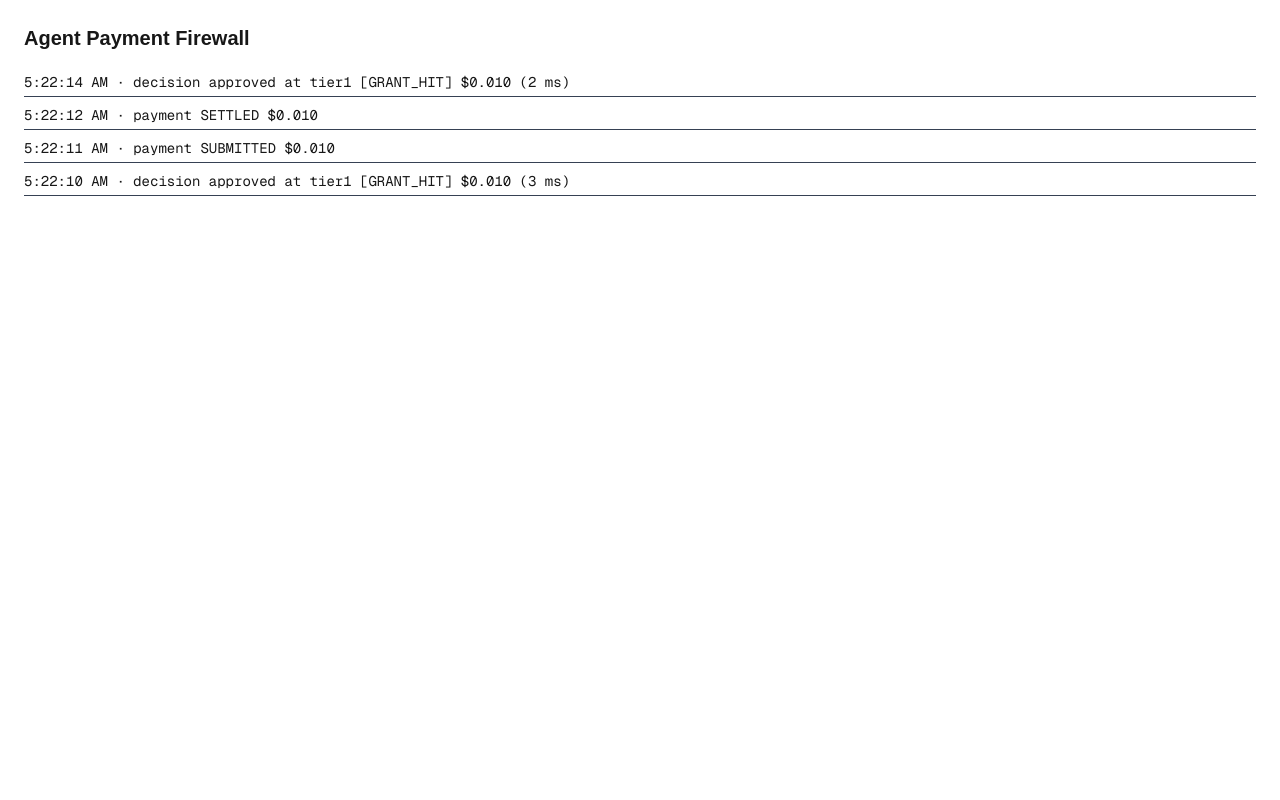
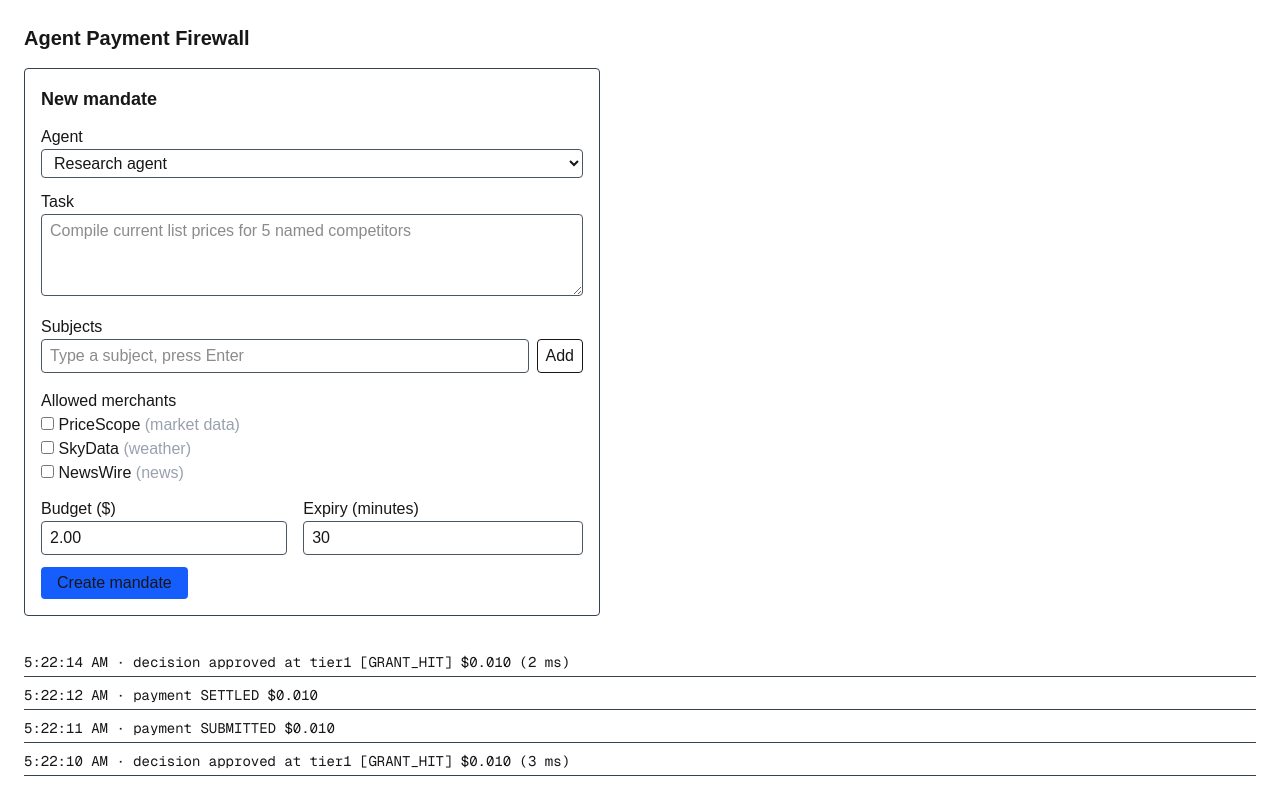
Before and after one commit to raijin-hacks/raijin-gateway, a Next.js app in the folder apps/dashboard/: page / in a window 1280 px wide. Built offline with nearby package versions, Linux system fonts and the light colour scheme.

Commit message:
Add mandate form

```diff
--- a/apps/dashboard/app/mandate-form.tsx
+++ b/apps/dashboard/app/mandate-form.tsx
@@ -0,0 +1,134 @@
+"use client";
+
+import { useEffect, useState } from "react";
+import { dollarsToAtomic } from "../lib/money";
+
+type Agent = { id: string; name: string };
+type Merchant = { id: string; name: string; category: string };
+
+export default function MandateForm() {
+  // Options loaded from our API routes
+  const [agents, setAgents] = useState<Agent[]>([]);
+  const [merchants, setMerchants] = useState<Merchant[]>([]);
+
+  // What the human types
+  const [agentId, setAgentId] = useState("");
+  const [task, setTask] = useState("");
+  const [subjects, setSubjects] = useState<string[]>([]);
+  const [subjectInput, setSubjectInput] = useState("");
+  const [merchantIds, setMerchantIds] = useState<string[]>([]);
+  const [budgetDollars, setBudgetDollars] = useState("2.00");
+  const [expiryMinutes, setExpiryMinutes] = useState("30");
+
+  const [error, setError] = useState("");
+  const [result, setResult] = useState<unknown>(null);
+
+  // Load agents and merchants once when the form appears
+  useEffect(() => {
+    fetch("/api/agents").then((r) => r.json()).then((list: Agent[]) => {
+      setAgents(list);
+      if (list.length > 0) setAgentId(list[0].id);
+    });
+    fetch("/api/catalog").then((r) => r.json()).then((c) => setMerchants(c.merchants));
+  }, []);
+
+  function addSubject() {
+    const s = subjectInput.trim().toLowerCase(); // gateway normalizes the same way
+    if (s && !subjects.includes(s)) setSubjects([...subjects, s]);
+    setSubjectInput("");
+  }
+
+  function toggleMerchant(id: string) {
+    setMerchantIds(merchantIds.includes(id)
+      ? merchantIds.filter((m) => m !== id)
+      : [...merchantIds, id]);
+  }
+
+  async function submit(e: React.FormEvent) {
+    e.preventDefault(); // stop the browser from reloading the page
+    const budget = Number(budgetDollars);
+    const minutes = Number(expiryMinutes);
+
+    if (!task.trim()) return setError("Enter a task.");
+    if (subjects.length === 0) return setError("Add at least one subject.");
+    if (merchantIds.length === 0) return setError("Select at least one merchant.");
+    if (!(budget > 0)) return setError("Budget must be more than $0.");
+    if (!(minutes > 0)) return setError("Expiry must be more than 0 minutes.");
+    setError("");
+
+    const res = await fetch("/api/mandates", {
+      method: "POST",
+      headers: { "Content-Type": "application/json" },
+      body: JSON.stringify({
+        agent_id: agentId,
+        task: task.trim(),
+        subjects,
+        allowed_merchant_ids: merchantIds,
+        budget: dollarsToAtomic(budget),
+        expires_in_ms: minutes * 60 * 1000,
+      }),
+    });
+    setResult(await res.json());
+  }
+
+  const input = "w-full rounded border border-gray-600 bg-transparent px-2 py-1";
+
+  return (
+    <form onSubmit={submit} className="mb-8 max-w-xl space-y-3 rounded border border-gray-700 p-4">
+      <h2 className="text-lg font-semibold">New mandate</h2>
+
+      <label className="block">Agent
+        <select className={input} value={agentId} onChange={(e) => setAgentId(e.target.value)}>
+          {agents.map((a) => <option key={a.id} value={a.id} className="text-black">{a.name}</option>)}
+        </select>
+      </label>
+
+      <label className="block">Task
+        <textarea className={input} rows={3} value={task} onChange={(e) => setTask(e.target.value)}
+          placeholder="Compile current list prices for 5 named competitors" />
+      </label>
+
+      <div>Subjects
+        <div className="flex gap-2">
+          <input className={input} value={subjectInput} onChange={(e) => setSubjectInput(e.target.value)}
+            onKeyDown={(e) => { if (e.key === "Enter") { e.preventDefault(); addSubject(); } }}
+            placeholder="Type a subject, press Enter" />
+          <button type="button" onClick={addSubject} className="rounded border px-2">Add</button>
+        </div>
+        <div className="mt-1 flex flex-wrap gap-1">
+          {subjects.map((s) => (
+            <button type="button" key={s} onClick={() => setSubjects(subjects.filter((x) => x !== s))}
+              className="rounded bg-gray-700 px-2 text-sm">{s} ✕</button>
+          ))}
+        </div>
+      </div>
+
+      <fieldset>Allowed merchants
+        {merchants.map((m) => (
+          <label key={m.id} className="block">
+            <input type="checkbox" checked={merchantIds.includes(m.id)} onChange={() => toggleMerchant(m.id)} />{" "}
+            {m.name} <span className="text-gray-400">({m.category})</span>
+          </label>
+        ))}
+      </fieldset>
+
+      <div className="flex gap-4">
+        <label>Budget ($)
+          <input className={input} type="number" step="0.01" min="0" value={budgetDollars}
+            onChange={(e) => setBudgetDollars(e.target.value)} />
+        </label>
+        <label>Expiry (minutes)
+          <input className={input} type="number" min="1" value={expiryMinutes}
+            onChange={(e) => setExpiryMinutes(e.target.value)} />
+        </label>
+      </div>
+
+      {error && <p className="text-sm text-red-400">{error}</p>}
+      <button type="submit" className="rounded bg-blue-600 px-4 py-1">Create mandate</button>
+
+      {result !== null && (
+        <pre className="overflow-x-auto text-xs">{JSON.stringify(result, null, 2)}</pre>
+      )}
+    </form>
+  );
+}
--- a/apps/dashboard/app/page.tsx
+++ b/apps/dashboard/app/page.tsx
@@ -1,9 +1,11 @@
 import EventFeed from "./event-feed";
+import MandateForm from "./mandate-form";
 
 export default function Home() {
   return (
     <main className="p-6">
       <h1 className="mb-4 text-xl font-semibold">Agent Payment Firewall</h1>
+      <MandateForm />
       <EventFeed />
     </main>
   );
```
